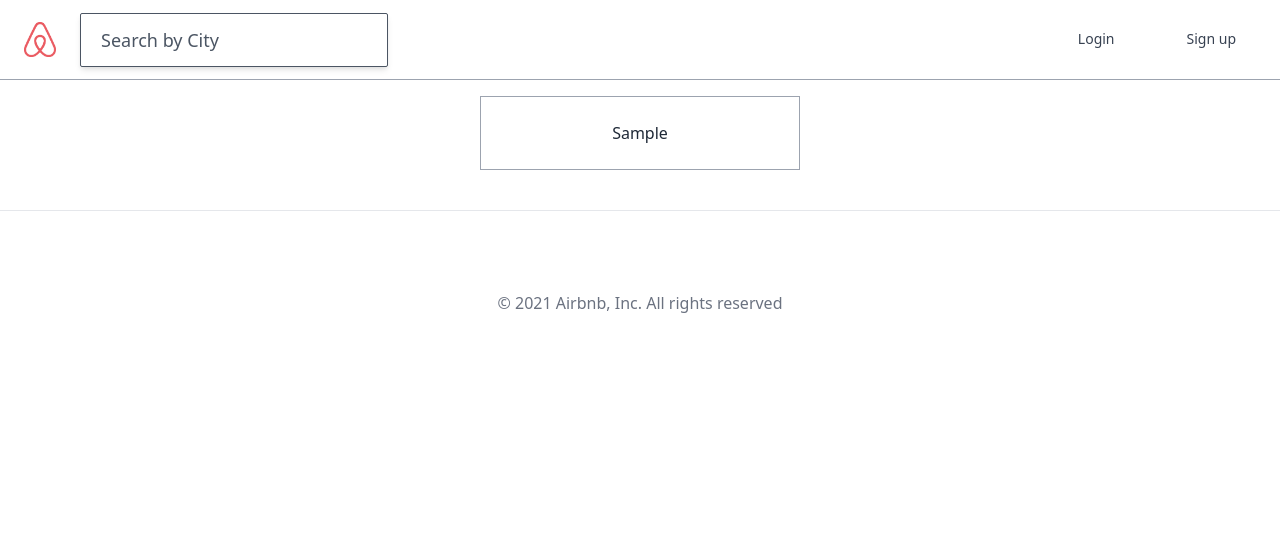
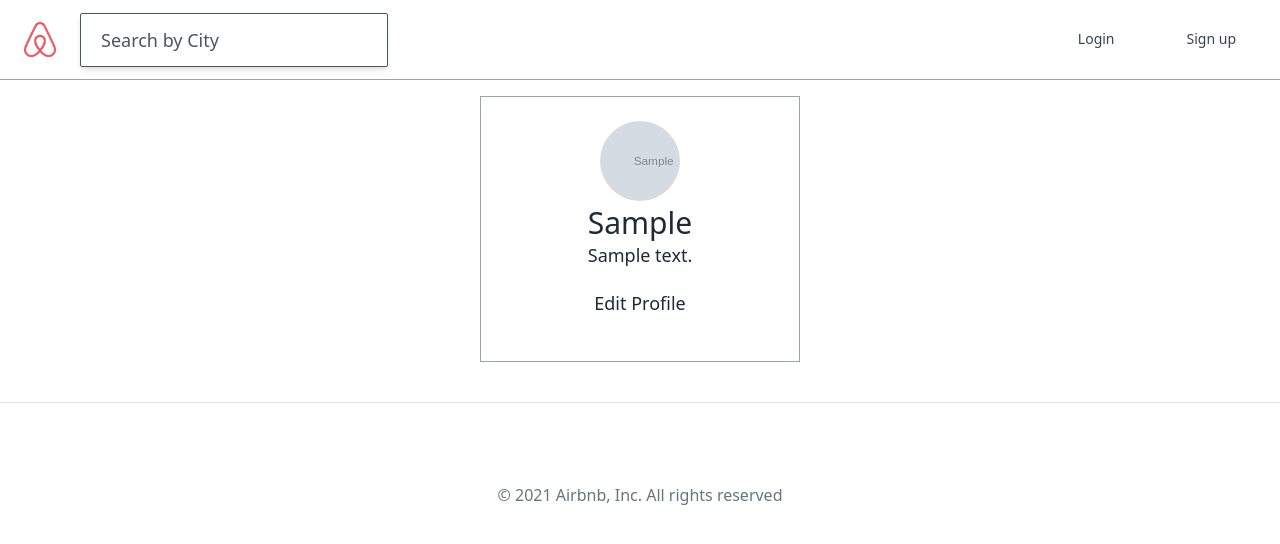
Before and after one commit to heoboseong7/airbnb-clone, a Django app: template templates/users/user_detail.html in a window 1280 px wide. Shown: the top 544 px of the page. Run offline with Django 3.2, Linux system fonts and the light colour scheme; the template is opened without the code that fills it: most values are stand-ins (such as "Sample title", 1, 10 or a date in 2020); grey boxes marked "Sample" are stand-in pictures; style sheets or scripts are compiled from the project's sources; some libraries are stand-ins or nearby versions.

Commit message:
#21.4 User Profile part Two

```diff
--- /dev/null
+++ b/templates/mixins/user_avatar.html
@@ -0,0 +1,8 @@
+{% if user_obj.avatar %}
+    <div class="h-20 w-20 rounded-full bg-cover" style="background-image: url({{user_obj.avatar.url}});">
+
+{% else %}
+    <div class="h-20 w-20 bg-gray-700 rounded-full text-white flex justify-center items-center overflow-hidden">
+        <span class="text-3xl">{{user_obj.first_name|first}}</span>
+{% endif %}
+</div>
--- a/templates/users/user_detail.html
+++ b/templates/users/user_detail.html
@@ -1,12 +1,23 @@
 {% extends "base.html" %}
 {% block page_title %}
-    Log In
+    {{user_obj.first_name}}'s Profile
 {% endblock page_title%}
 
 {% block content %}
     <div class="container lg:w-5/12 md:w-1/2 xl:w-1/4 mx-auto my-10 flex flex-col items-center border p-6 border-gray-400">
+        {% include "mixins/user_avatar.html" with user=user_obj %}
 
-        {{user_obj.first_name}}
+        <div class="flex items-center">
+            <span class="text-3xl mt-1">{{user_obj.first_name}}</span>
+            {% if user_obj.superhost %}
+                <i class="fas fa-check-circle text-green-400 ml-1"></i>
+            {% endif %}
+        </div>
 
+
+
+        <span class="text-lg">{{user_obj.bio}}</span>
+
+        <a href="#" class="btn">Edit Profile</a>
     </div>
 {% endblock content %}
--- a/users/views.py
+++ b/users/views.py
@@ -226,3 +226,8 @@ class UserProfileView(DetailView):
     context_object_name = "user_obj"
     # context_object_name을 설정해주지 않으면 뷰에서 찾았던 유저로 기존의 유저를 대체할 수 있다.
     # view를 작업할 때 유의할 부분
+    # context data 확장
+    """ def get_context_data(self, **kwargs):
+        context = super().get_context_data(**kwargs)
+        context["hello"] = "Hello"
+        return context """
```
